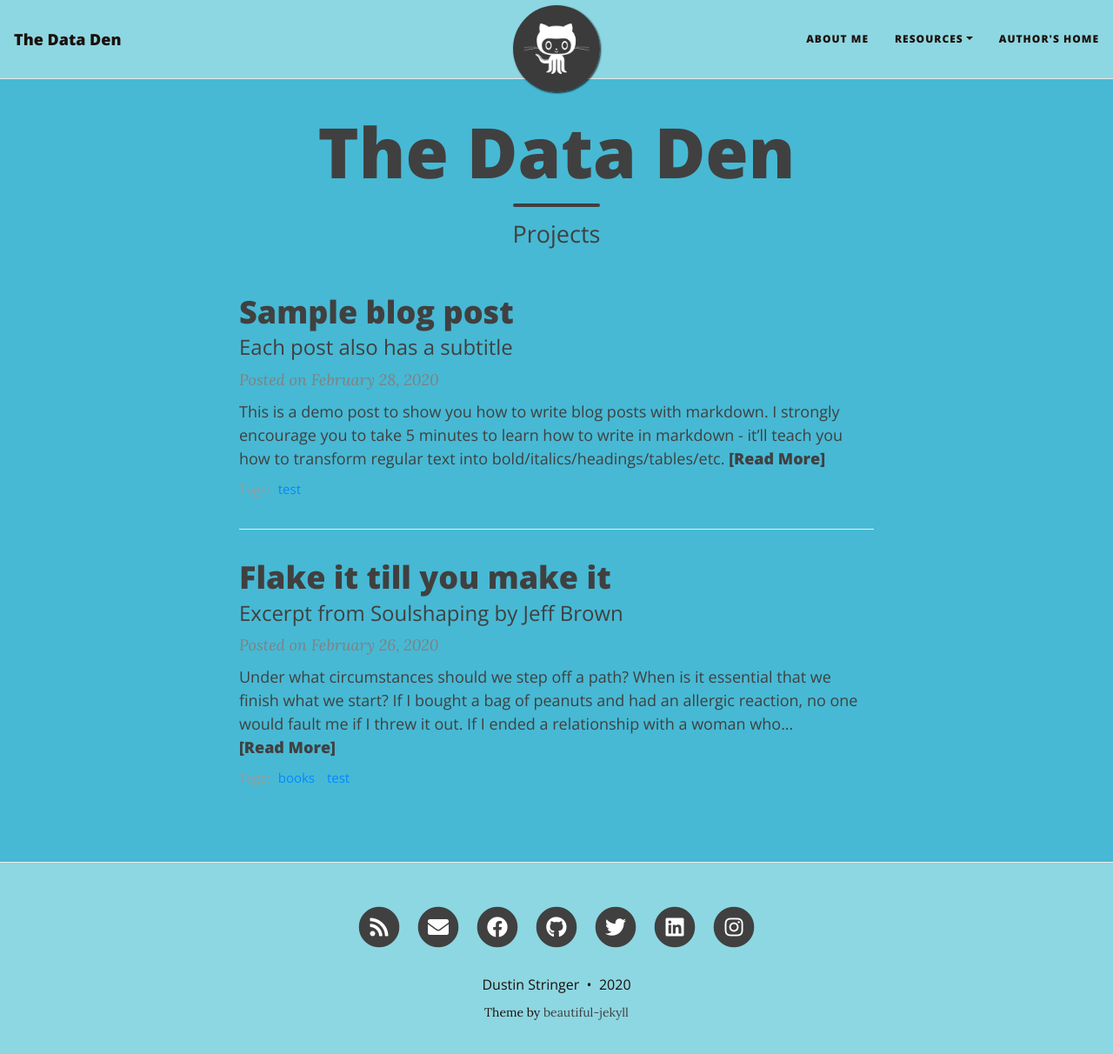
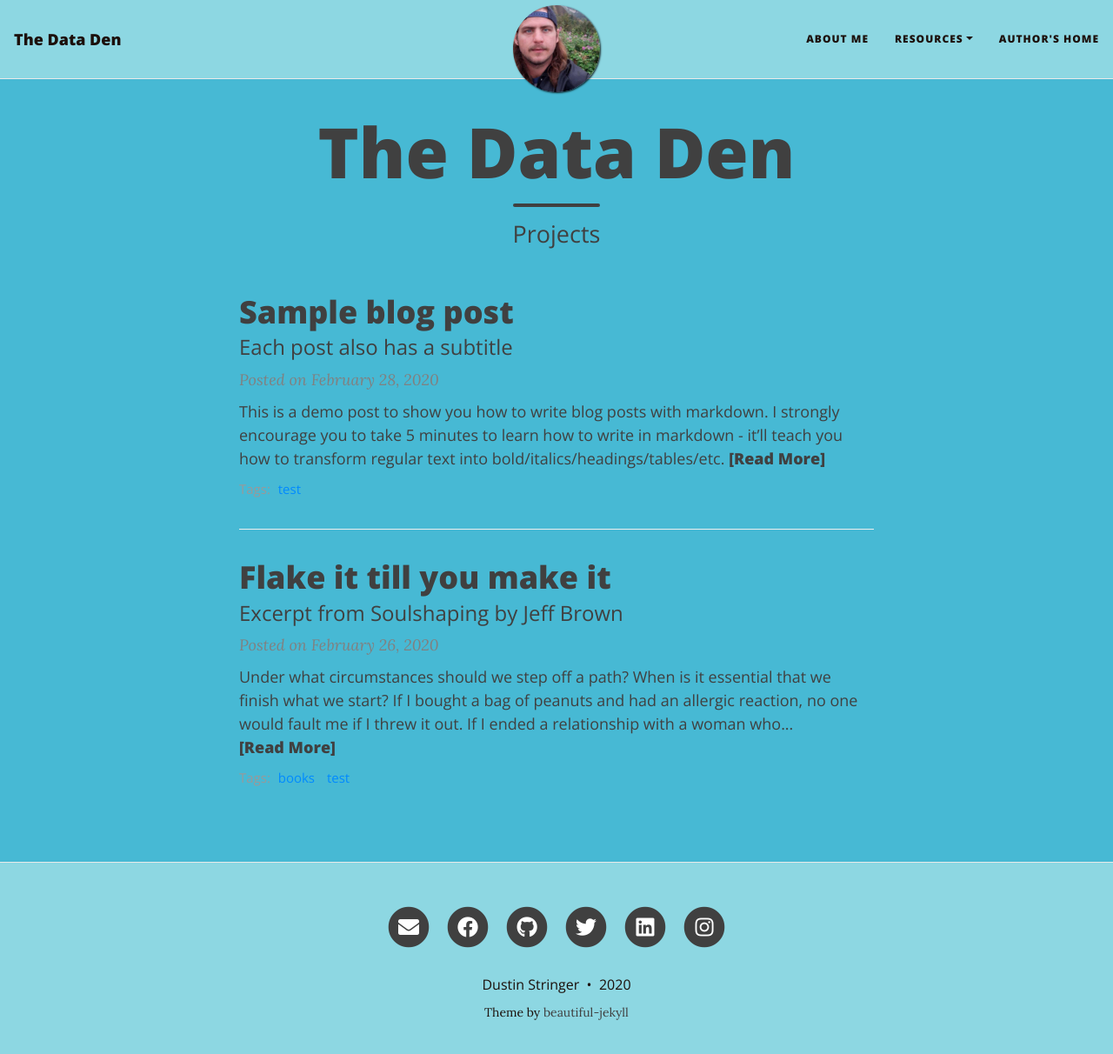
Before and after one commit to dustin-py/dustin-py.github.io, a Jekyll site: the page built from index.html, in a window 1280 px wide and 1225 px high. Shown: the top 1212 px of the window at 87% size. Built offline with Jekyll 4.4.1, drawn with Linux system fonts in a browser that asks for light colours; nearby versions of some CDN libraries; the list of posts is cut into pages by our own code.

Commit message:
update logo image in navbar

```diff
--- a/_config.yml
+++ b/_config.yml
@@ -22,7 +22,7 @@ navbar-links:
 
 # Image to show in the navigation bar - works best with a square image
 # Remove this parameter if you don't want an image in the navbar
-avatar: "/assets/img/avatar-icon.png"
+avatar: "/assets/img/dustin.jpg"
 
 # By default, the image is cut into a circle. You can disable this behaviour here.
 round-avatar: true
@@ -42,7 +42,7 @@ social-network-links:
   facebook: xdustinstringerx
   github: dustin-py
   twitter: DustinStringer6
-  rss: true
+#  rss: true
 #  reddit: yourname
   linkedin: dustin-stringer-87660b1a7
 #  xing: yourname
```
